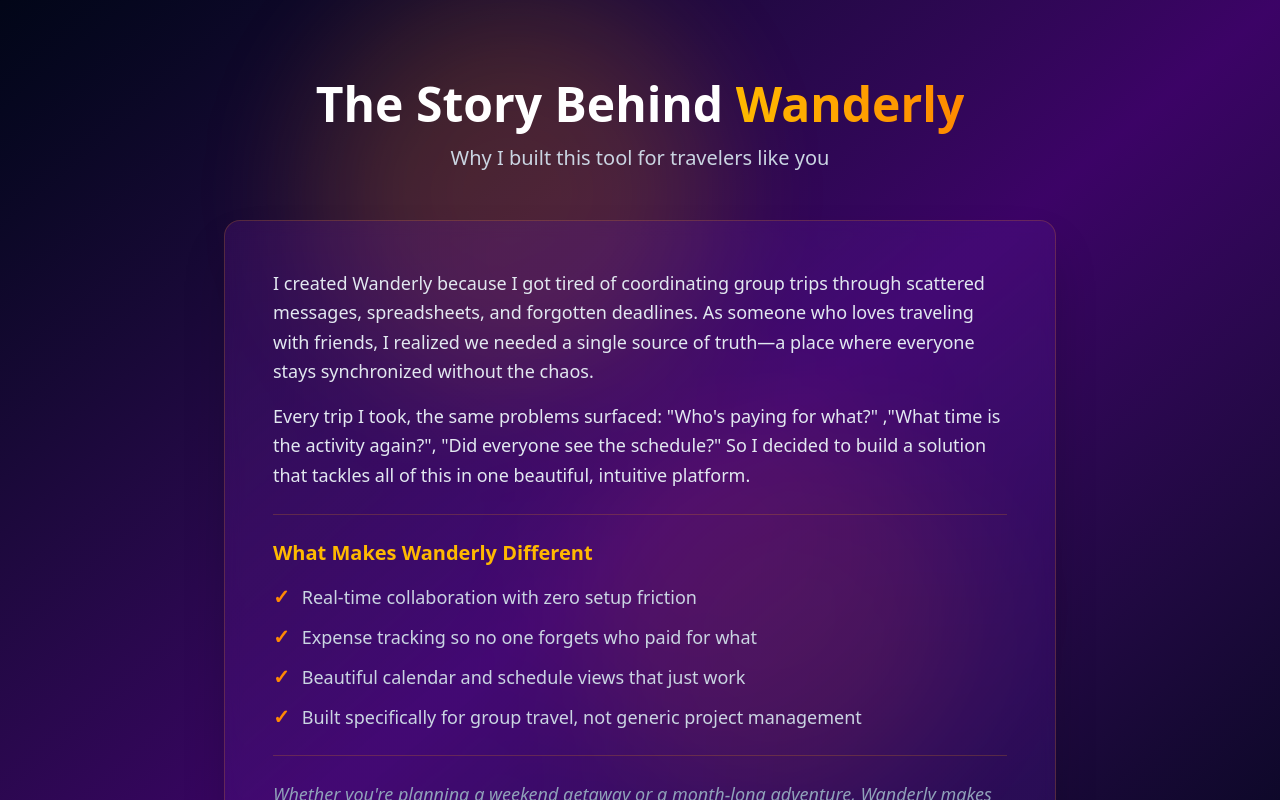
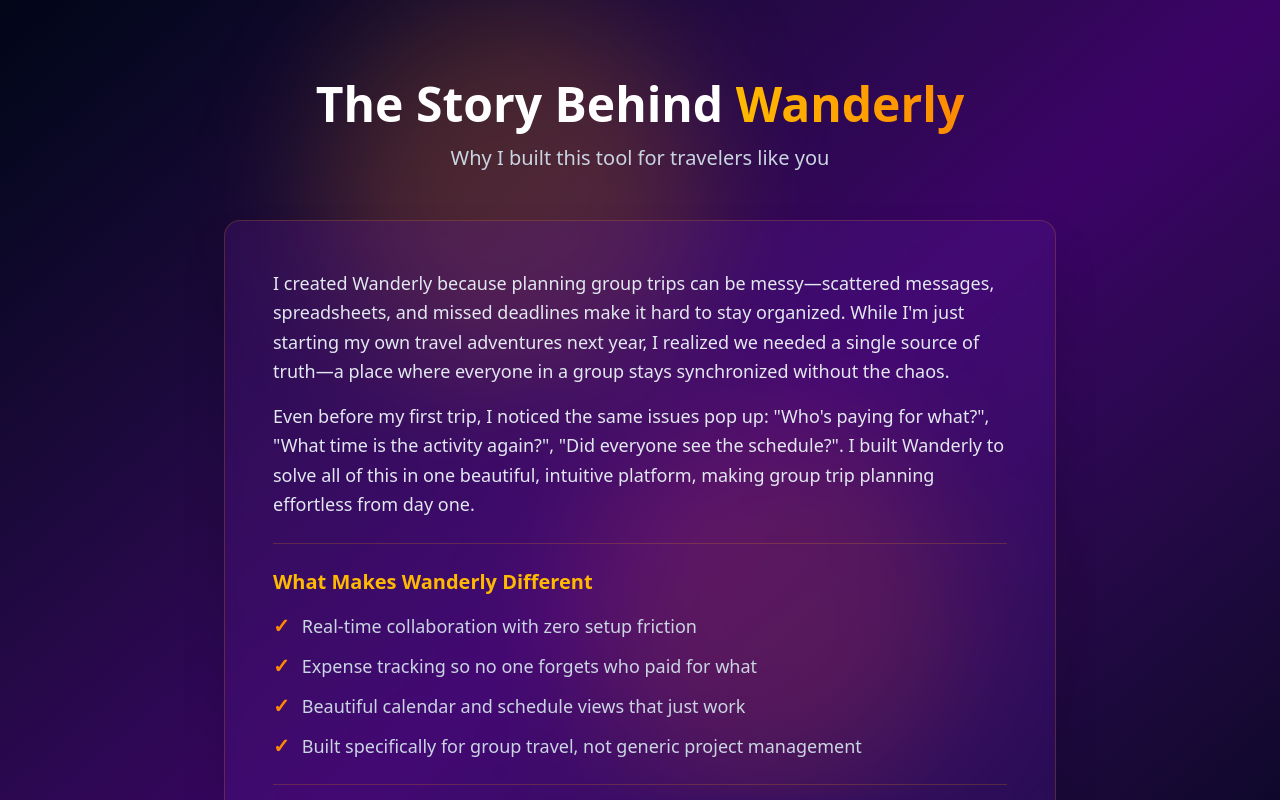
Before and after one commit to beefysalad/Wanderly, a Next.js app: page /about in a window 1280 px wide. Shown: the top 800 px of the page. Built offline with nearby package versions, Linux system fonts and the light colour scheme.

Commit message:
fix: hydration error

```diff
--- a/src/app/components/pages/About/index.tsx
+++ b/src/app/components/pages/About/index.tsx
@@ -4,11 +4,11 @@
 
 const AboutComponent = () => {
   return (
-    <main className='min-h-screen bg-linear-to-br from-slate-950 via-purple-950 to-slate-950 text-white overflow-hidden relative'>
+    <main className='min-h-screen bg-gradient-to-br from-slate-950 via-purple-950 to-slate-950 text-white overflow-hidden relative'>
       <div className='fixed inset-0 overflow-hidden pointer-events-none'>
-        <div className='absolute top-0 left-1/4 w-96 h-96 bg-amber-500/20 rounded-full blur-3xl animate-pulse-slow'></div>
+        <div className='absolute top-0 left-1/4 w-96 h-96 bg-amber-500/20 rounded-full blur-3xl'></div>
         <div
-          className='absolute bottom-0 right-1/4 w-96 h-96 bg-orange-500/20 rounded-full blur-3xl animate-pulse-slow'
+          className='absolute bottom-0 right-1/4 w-96 h-96 bg-orange-500/20 rounded-full blur-3xl'
           style={{ animationDelay: "1s" }}
         ></div>
       </div>
@@ -16,7 +16,7 @@
       <div className='relative z-10'>
         <section className='px-4 md:px-8 py-12 md:py-20 max-w-4xl mx-auto'>
           <div className='space-y-12'>
-            <div className='text-center space-y-4 animate-slide-in-down'>
+            <div className='text-center space-y-4'>
               <h2 className='text-3xl md:text-5xl font-bold'>
                 The Story Behind{" "}
                 <span className='bg-linear-to-r from-amber-400 to-orange-400 bg-clip-text text-transparent'>
@@ -28,21 +28,23 @@
               </p>
             </div>
 
-            <div className='bg-linear-to-br from-purple-900/30 to-violet-900/30 border border-amber-500/20 rounded-2xl p-8 md:p-12 backdrop-blur-sm space-y-6 animate-slide-in-up shadow-2xl'>
+            <div className='bg-gradient-to-br from-purple-900/30 to-violet-900/30 border border-amber-500/20 rounded-2xl p-8 md:p-12 backdrop-blur-sm space-y-6 shadow-2xl'>
               <div className='space-y-4'>
                 <p className='text-slate-200 leading-relaxed text-lg'>
-                  I created Wanderly because I got tired of coordinating group
-                  trips through scattered messages, spreadsheets, and forgotten
-                  deadlines. As someone who loves traveling with friends, I
-                  realized we needed a single source of truth—a place where
-                  everyone stays synchronized without the chaos.
+                  I created Wanderly because planning group trips can be
+                  messy&mdash;scattered messages, spreadsheets, and missed
+                  deadlines make it hard to stay organized. While I&apos;m just
+                  starting my own travel adventures next year, I realized we
+                  needed a single source of truth&mdash;a place where everyone
+                  in a group stays synchronized without the chaos.
                 </p>
                 <p className='text-slate-200 leading-relaxed text-lg'>
-                  Every trip I took, the same problems surfaced:
-                  &quot;Who&apos;s paying for what?&quot; ,&quot;What time is
+                  Even before my first trip, I noticed the same issues pop up:
+                  &quot;Who&apos;s paying for what?&quot;, &quot;What time is
                   the activity again?&quot;, &quot;Did everyone see the
-                  schedule?&quot; So I decided to build a solution that tackles
-                  all of this in one beautiful, intuitive platform.
+                  schedule?&quot;. I built Wanderly to solve all of this in one
+                  beautiful, intuitive platform, making group trip planning
+                  effortless from day one.
                 </p>
               </div>
 
--- a/src/app/layout.tsx
+++ b/src/app/layout.tsx
@@ -24,7 +24,7 @@
   children: React.ReactNode;
 }>) {
   return (
-    <html lang='en'>
+    <html lang='en' suppressHydrationWarning>
       <body
         className={`${geistSans.variable} ${geistMono.variable} antialiased`}
       >
```
